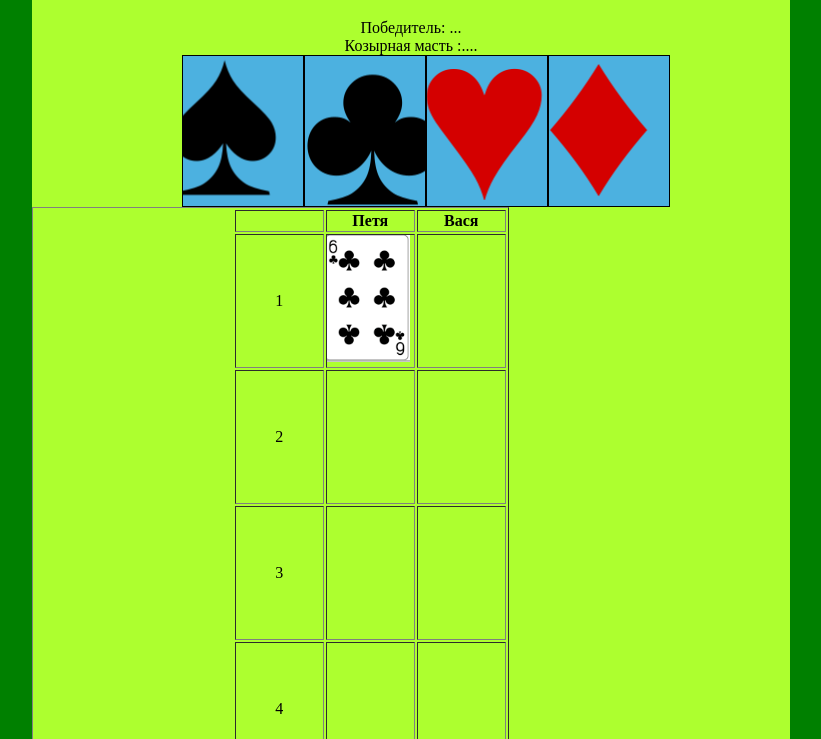
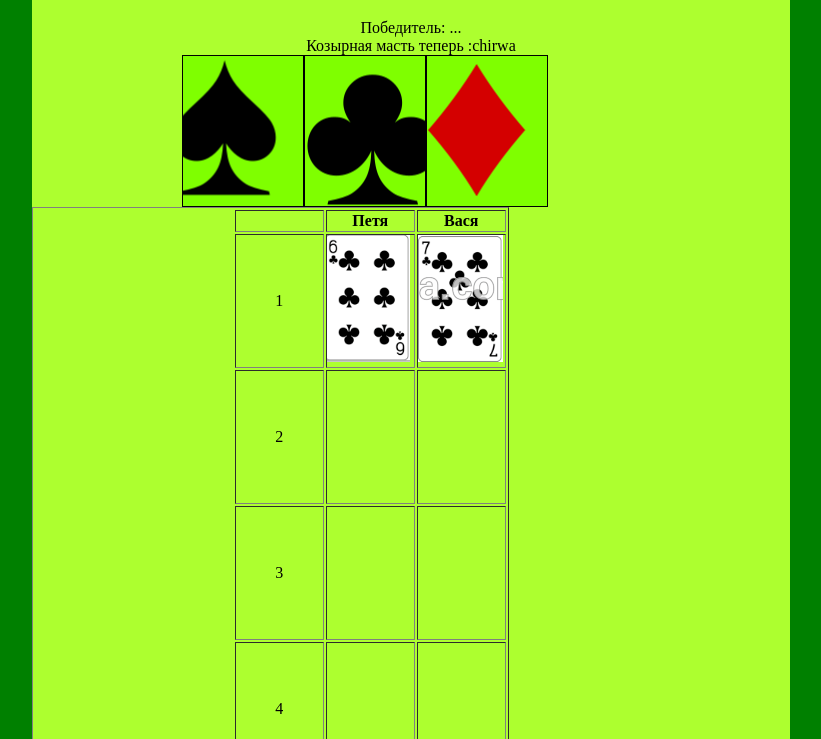
Before and after one commit to Rimer79/homework2, a plain HTML site: page index.html in a window 1280 px wide. Shown: the part 61-800 px from the top of the page, without its empty margins (229-1050 px from the left). Drawn offline with Linux system fonts and the light colour scheme.

Commit message:
сделал выбор козыря и добавил поле и клас

```diff
--- a/igra.js
+++ b/igra.js
@@ -1,94 +1,144 @@
 /**
  * Created by 18 on 09.05.2017.
  */
-var koloda=[
-    pik6={mast:'pik',
+var koloda = [
+    pik6={clas:'pik6',
+          mast:'pik',
           ves:1  },
-    pik7={mast:'pik',
+    pik7={clas:'pik7',
+          mast:'pik',
           ves:2},
-    pik8={mast:'pik',
+    pik8={clas:'pik8',
+          mast:'pik',
           ves:3  },
-    pik9={mast:'pik',
+    pik9={clas:'pik9',
+          mast:'pik',
           ves:4  },
-    pik10={mast:'pik',
+    pik10={clas:'pik10',
+           mast:'pik',
            ves:5  },
-    pikB={mast:'pik',
+    pikB={clas:'pikB',
+           mast:'pik',
            ves:6  },
-    pikD={mast:'pik',
+    pikD={clas:'pikD',
+           mast:'pik',
            ves:7   },
-    pikK={mast:'pik',
+    pikK= {clas:'pikK',
+           mast:'pik',
            ves:8   },
-    pikT={mast:'pik',
+    pikT={clas:'pikT',
+           mast:'pik',
            ves:9   },
-    kresty6={mast:'kresty',
+    kresty6={clas:'kresty6',
+             mast:'kresty',
              ves:1},
-    kresty7={mast:'kresty',
+    kresty7={clas:'kresty7',
+             mast:'kresty',
              ves:2},
-    kresty8={mast:'kresty',
+    kresty8={clas:'kresty8',
+             mast:'kresty',
              ves:3},
-    kresty9={mast:'kresty',
+    kresty9={clas:'kresty9',
+             mast:'kresty',
              ves:4},
-    kresty10={mast:'kresty',
+    kresty10={clas:'kresty10',
+              mast:'kresty',
               ves:5},
-    krestyB={mast:'kresty',
+    krestyB={clas:' krestyB',
+              mast:'kresty',
               ves:6},
-    krestyD={mast:'kresty',
+    krestyD={clas:'krestyD',
+              mast:'kresty',
               ves:7},
-    krestyK={mast:'kresty',
+    krestyK={clas:'krestyK',
+              mast:'kresty',
               ves:8},
-    krestyT={mast:'kresty',
+    krestyT={clas:'krestyT',
+              mast:'kresty',
               ves:9},
-    chirwa6={mast:'chirva',
+    chirwa6={clas:'chirwa6',
+              mast:'chirwa',
               ves:1},
-    chirwa7={mast:'chirva',
+    chirwa7={clas:'chirwa7',
+              mast:'chirwa',
               ves:2},
-    chirwa8={mast:'chirva',
+    chirwa8={clas:'chirwa8',
+              mast:'chirwa',
               ves:3},
-    chirwa9={mast:'chirva',
+    chirwa9={clas:'chirwa9',
+              mast:'chirwa',
               ves:4},
-    chirwa10={mast:'chirva',
+    chirwa10={clas:'chirwa10',
+              mast:'chirwa',
               ves:5},
-    chirwaB={mast:'chirva',
+    chirwaB={clas:'chirwaB',
+              mast:'chirwa',
               ves:6},
-    chirwaD={mast:'chirva',
+    chirwaD={clas:'chirwaD',
+              mast:'chirwa',
               ves:7},
-    chirwaK={mast:'chirva',
+    chirwaK={clas:'chirwaD',
+              mast:'chirwa',
               ves:8},
-    chirwaT={mast:'chirva',
+    chirwaT={clas:'chirwaT',
+              mast:'chirva',
               ves:9},
-    bubna6={mast:'bubna',
+    bubna6={clas:'bubna6',
+              mast:'bubna',
               ves:1},
-    bubna7={mast:'bubna',
+    bubna7={clas:' bubna7',
+              mast:'bubna',
               ves:2},
-    bubna8={mast:'bubna',
+    bubna8={clas:'bubna8',
+              mast:'bubna',
               ves:3},
-    bubna9={mast:'bubna',
+    bubna9={clas:'bubna9',
+              mast:'bubna',
               ves:4},
-    bubna10={mast:'bubna',
+    bubna10={clas:'bubna10',
+              mast:'bubna',
               ves:5},
-    bubnaB={mast:'bubna',
+    bubnaB={clas:'bubnaB',
+              mast:'bubna',
               ves:6},
-    bubnaD={mast:'bubna',
+    bubnaD={clas:'bubnaD',
+              mast:'bubna',
               ves:7},
-    bubnaK={mast:'bubna',
+    bubnaK={clas:'bubnaK',
+              mast:'bubna',
               ves:8},
-    bubnaT={mast:'bubna',
+    bubnaT={clas:'bubnaT',
+              mast:'bubna',
               ves:9}
+];
+
+var pole =[
+    hod1={petya:'11',vasya:'12'},
+    hod2={petya:'21',vasya:'22'},
+    hod3={petya:'31',vasya:'32'},
+    hod4={petya:'42',vasya:'42'},
+    hod5={petya:'51',vasya:'52'},
+    hod6={petya:'61',vasya:'62'},
+    hod7={petya:'71',vasya:'72'},
+    hod8={petya:'81',vasya:'82'},
+    hod9={petya:'91',vasya:'92'},
+    hod10={petya:'101',vasya:'102'},
+    hod11={petya:'111',vasya:'112'},
+    hod12={petya:'121',vasya:'122'},
+    hod13={petya:'132',vasya:'132'},
+    hod14={petya:'141',vasya:'142'},
+    hod15={petya:'151',vasya:'152'},
+    hod16={petya:'161',vasya:'162'},
+    hod17={petya:'171',vasya:'172'},
+    hod18={petya:'181',vasya:'182'}
 
 ];
+
+
 alert ( koloda.length);
 
-/*var viev = {
-    displayChet : function( msg ) {
-        var chet = document.getElementById("chet");
-        chet.innerHTML= msg;
-    }
-    displayKozir: function ( nsg) {
-        var kozir = document.getElementById("kozir");
-        kozir.innerHTML= nsg;
 
-    }
-};  */
+
 function viborKozira (){
     var random = Math.floor(Math.random()*4);
     switch (random)
@@ -96,15 +146,34 @@ function viborKozira (){
     break;
         case 2 :kozir='kresty';
     break;
-        case 3: kozir ='chirva';
+        case 3: kozir ='chirwa';
     break;
-        case 4 :kozir='bubna';}
+        case 4 :kozir ='bubna';
+        default :kozir ='bubna'}
     return kozir;
 }
 var kozir;
+
 console.log(viborKozira ());
 
-function tasovkaKolod(massiv){
+
+var displayKozir = document.getElementById("kozir");
+displayKozir.innerHTML= 'Козырная масть теперь'+' '+":"+kozir;
+
+var displayKozRam =document.getElementById(kozir);
+displayKozRam.setAttribute("class","etoon");
+/*function tasovkaKolod(massiv){
 
 
-}
+}*/
+
+var pozicia= document.getElementById("12");
+pozicia.setAttribute("class","kresty7");
+
+var karta= koloda[16].clas;
+console.log(karta);
+var mesto = pole[7].petya;
+console.log(mesto);
+
+var pozicia2= document.getElementById(mesto);
+pozicia2.setAttribute("class",karta);
--- a/index.html
+++ b/index.html
@@ -13,10 +13,10 @@
     <h1> Играют Петя и Вася !!!</h1>
     <div id="chet">Победитель: ...</div>
     <div id="kozir"> Козырная масть :....</div>
-    <div class="pik"></div>
-    <div class="kresty"></div>
-    <div class="chirwa"></div>
-    <div class="bubna"></div>
+    <div id="pik"></div>
+    <div id="kresty" ></div>
+    <div id="chirwa"></div>
+    <div id="bubna"></div>
 
     <table border="1">
         <caption align="bottom">
--- a/styles.css
+++ b/styles.css
@@ -18,7 +18,7 @@ table{
     margin:auto ;
     background-color:greenyellow;
 }
-.pik{
+#pik{
     margin-left: 150px;
     float:left;
     font-size: 150%;
@@ -26,38 +26,48 @@ table{
     width: 120px;
     height: 150px;
     background:url(img/pika.png) center center no-repeat ;
-    background-color: #4cb1e0;
+    background-color:chartreuse ;
+    opacity: 1;
 }
-.kresty{
+#kresty{
     float:left;
     font-size: 150%;
     border:solid 1px black;
     width: 120px;
     height: 150px;
     background:url(img/kresty.png) center center no-repeat ;
-    background-color: #4cb1e0;
+    background-color:chartreuse ;
+    opacity: 1;
 
 }
-.chirwa{
+#chirwa{
     float:left;
     font-size: 150%;
     border:solid 1px black;
     width: 120px;
     height: 150px;
     background:url(img/chirwa.png) center center no-repeat ;
-    background-color: #4cb1e0;
+    background-color:chartreuse ;
+    opacity: 1;
+
 
 }
-.bubna{
+#bubna{
     float:left;
     font-size: 150%;
     border:solid 1px black;
     width: 120px;
     height: 150px;
     background:url(img/bubna.png) center center no-repeat ;
-    background-color: #4cb1e0;
+    background-color:chartreuse ;
+    opacity: 1;
+}
+.etoon{
+    display: none;
+
 
 }
+
 td{
     width: 85px;
     height: 130px;
```
Lines whose indentation alone changed are shown as unchanged.
